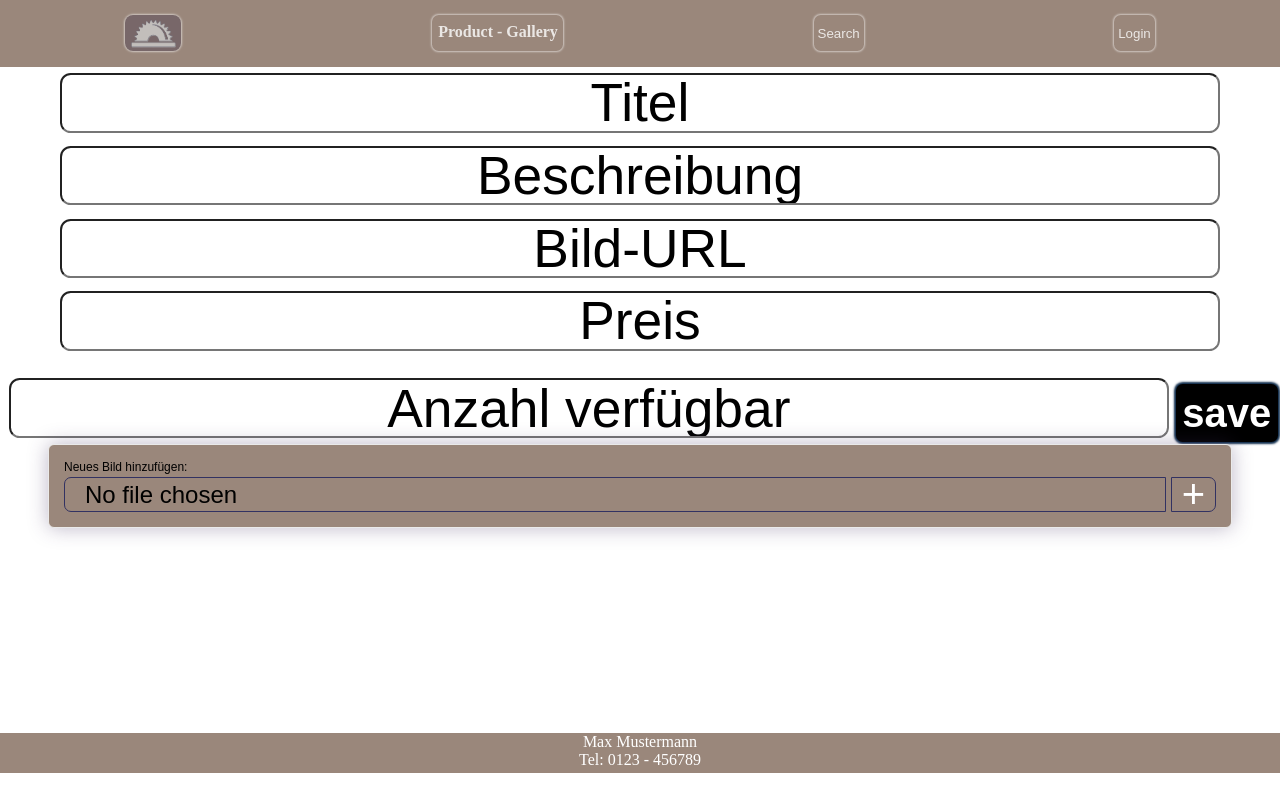
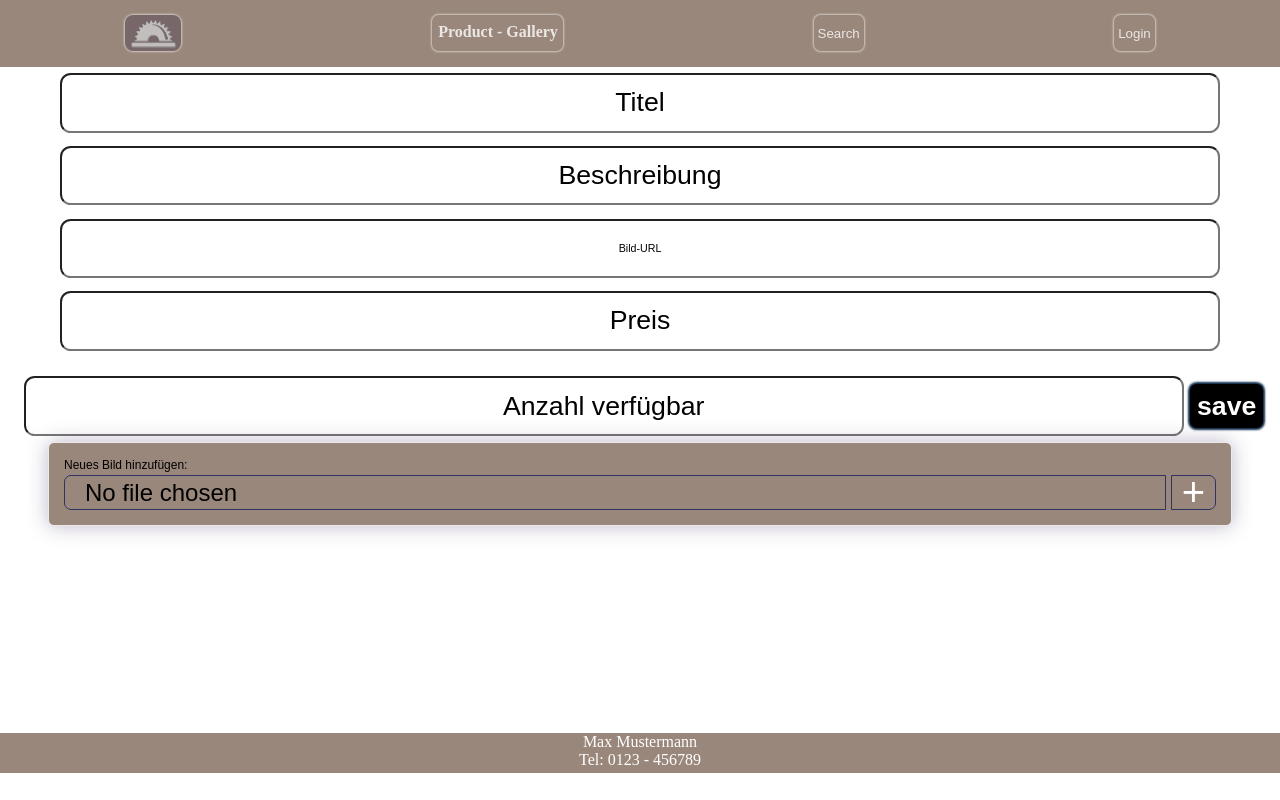
Before and after one commit to DunjaWohlers/product-gallery, a React (Create React App) app in the folder frontend/: page /product/new in a window 1280 px wide. Built offline with nearby package versions, Linux system fonts and the light colour scheme; no server answers.

Commit message:
backend: change Response return from Backend to send only one url-String frontend: view response url in input-value, change font-sizes in Addform

```diff
--- a/frontend/src/component/AddProductFormular.tsx
+++ b/frontend/src/component/AddProductFormular.tsx
@@ -10,7 +10,7 @@ type AddProductFormProps = {
 export default function AddProductFormular(props: AddProductFormProps) {
     const [title, setTitle] = useState<string>();
     const [description, setDescription] = useState<string>();
-    const [pictureUrls, setPictureUrls] = useState<string[]>();
+    const [pictureUrls, setPictureUrls] = useState<string[]>(["Bild-URL"]);
     const [price, setPrice] = useState<number>();
     const [availableCount, setAvailable] = useState<number>();
 
@@ -32,7 +32,7 @@ export default function AddProductFormular(props: AddProductFormProps) {
                    defaultValue={"Beschreibung"} name={"description"}
                    onChange={(event) => setDescription(event.target.value)}/>
             <input type="text" onFocus={(event) => event.target.select()}
-                   defaultValue={"Bild-URL"} name={"pictureUrls"}
+                   value={pictureUrls[0]} name={"pictureUrls"}
                    onChange={(event) => setPictureUrls([event.target.value])}/>
             <input type="text" onFocus={(event) => event.target.select()}
                    defaultValue={"Preis"} name={"price"} onChange={(event) => setPrice(parseInt(event.target.value))}/>
@@ -41,6 +41,6 @@ export default function AddProductFormular(props: AddProductFormProps) {
                    onChange={(event) => setAvailable(parseInt(event.target.value))}/>
             <button type={"submit"}> save</button>
         </form>
-        <ImageUpload/>
+        <ImageUpload setPictureUrls={setPictureUrls}/>
     </>
 }
--- a/frontend/src/component/ImageUpload.tsx
+++ b/frontend/src/component/ImageUpload.tsx
@@ -2,18 +2,21 @@ import "./imageUpload.css"
 import {FormEvent} from "react";
 import axios from "axios";
 
-export default function ImageUpload() {
+export default function ImageUpload(props: { setPictureUrls: (urls: string[]) => void }) {
 
     const handleSubmit = (e: FormEvent<HTMLFormElement>) => {
         e.preventDefault();
         const formData = new FormData(e.target as HTMLFormElement);
         axios.post("/api/image/uploadFile/", formData,
             //  {auth:{username:"frank", password:"frank123"}}
-        ).then();
+        ).then(data => {
+            console.log(data.data);
+            return data.data;
+        }).then(response => props.setPictureUrls([response.url]));
     }
 
-    return (<form action={"/api/image/uploadFile/"} method={"POST"}
-                  encType={"multipart/form-data"} onSubmit={handleSubmit}>
+    return (
+        <form onSubmit={handleSubmit}>
             <div className={"container"}>
                 <div className={"fileUploadInput"}>
                     <label>Neues Bild hinzufügen:</label>
--- a/frontend/src/component/editAddDetails.css
+++ b/frontend/src/component/editAddDetails.css
@@ -1,6 +1,6 @@
 .fullView {
     text-align: center;
-    font-size: 40pt;
+    font-size: 20pt;
 }
 
 .fullView input {
@@ -12,8 +12,12 @@
     border-radius: 8pt;
 }
 
+.fullView input:nth-child(3) {
+    font-size: 8pt;
+}
+
 .fullView > button {
-    font-size: 30pt;
+    font-size: 20pt;
     margin-top: 20pt;
     color: white;
     font-weight: bold;
```
Also changed, not shown: 2 other files (tests, documents, lock files or other folders).
